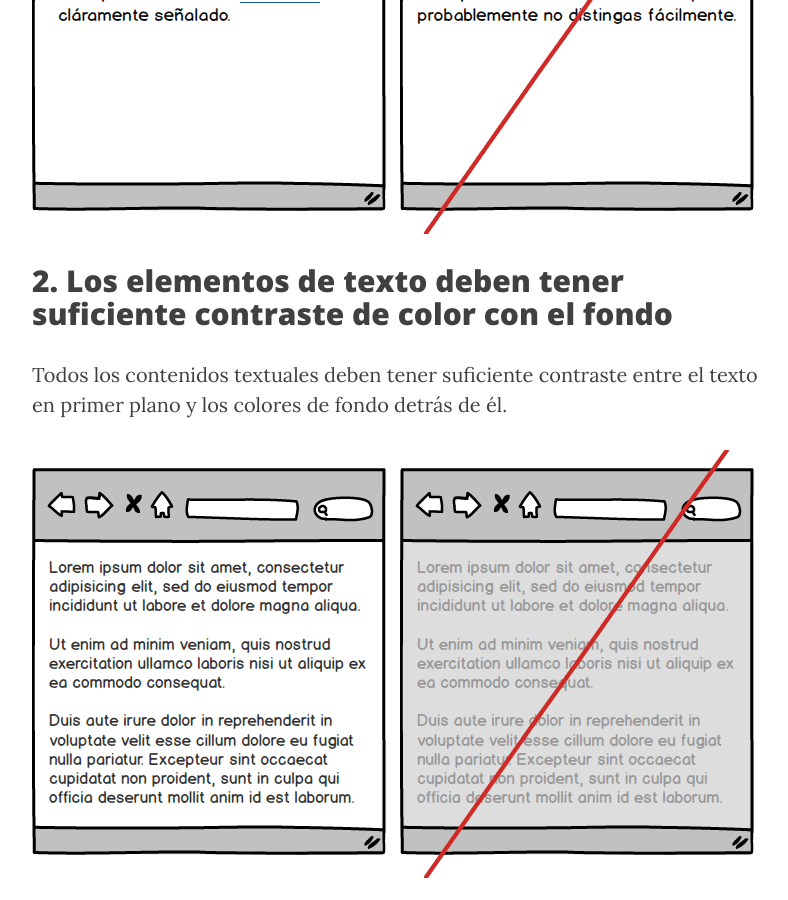
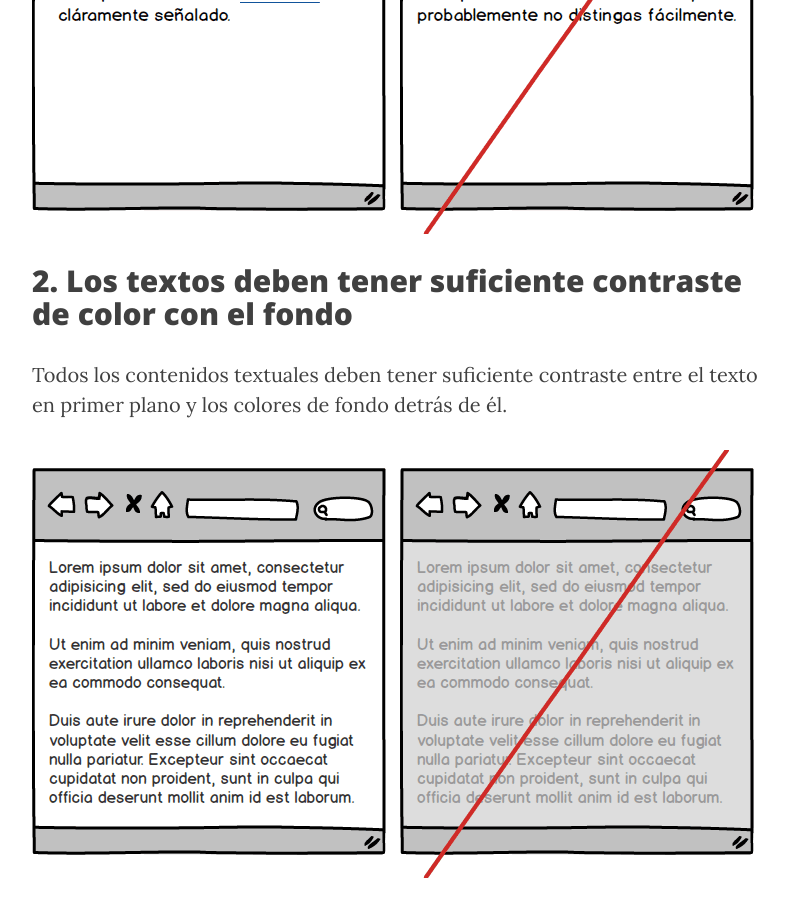
Before and after one commit to aunitz/beta, a Jekyll site: the page built from _posts/2018-02-09-pautas-accesibilidad-mayor-impacto-usuarios-vision-reducida.markdown, in a window 1280 px wide and 900 px high, scrolled down 1777 px. Shown: the whole window, without its empty margins (233-1021 px from the left). Built offline with Jekyll 4.4.1, drawn with Linux system fonts in a browser that asks for light colours; nearby versions of some CDN libraries.

Commit message:
Corrección de texto en el post.

```diff
--- a/_posts/2018-02-09-pautas-accesibilidad-mayor-impacto-usuarios-vision-reducida.markdown
+++ b/_posts/2018-02-09-pautas-accesibilidad-mayor-impacto-usuarios-vision-reducida.markdown
@@ -23,11 +23,11 @@ header-img: "img/post-bg-18.jpg"
 
 <p><img src="{{ site.baseurl }}/img/pautas-accesibilidad-mayor-impacto-usuarios-vision-reducida-1.png" alt="Ilustración de la primera pauta de accesibilidad: Los enlaces deben distinguirse del texto circundante"></p>
 
-<h2>2. Los elementos de texto deben tener suficiente contraste de color con el fondo</h2>
+<h2>2. Los textos deben tener suficiente contraste de color con el fondo</h2>
 
 <p>Todos los contenidos textuales deben tener suficiente contraste entre el texto en primer plano y los colores de fondo detrás de él.</p>
 
-<p><img src="{{ site.baseurl }}/img/pautas-accesibilidad-mayor-impacto-usuarios-vision-reducida-2.png" alt="Ilustración de la segunda pauta de accesibilidad: Los elementos de texto deben tener suficiente contraste de color con el fondo"></p>
+<p><img src="{{ site.baseurl }}/img/pautas-accesibilidad-mayor-impacto-usuarios-vision-reducida-2.png" alt="Ilustración de la segunda pauta de accesibilidad: Los textos deben tener suficiente contraste de color con el fondo"></p>
 
 <h2>3. No se debe desactivar la posibilidad de hacer zoom</h2>
 
```
